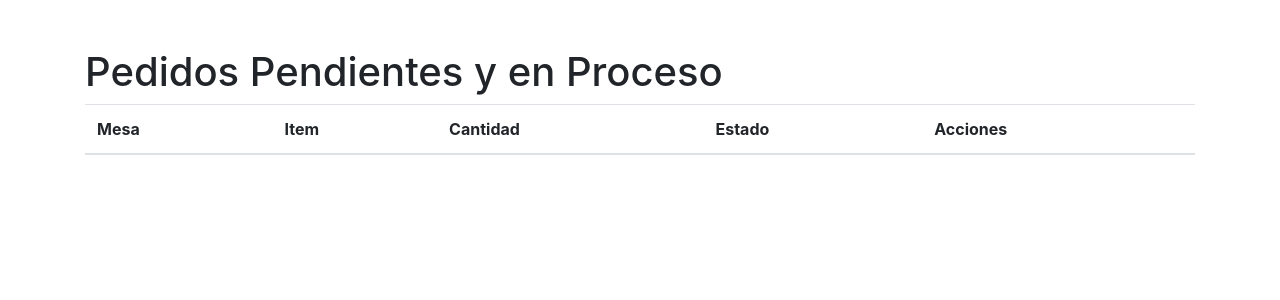
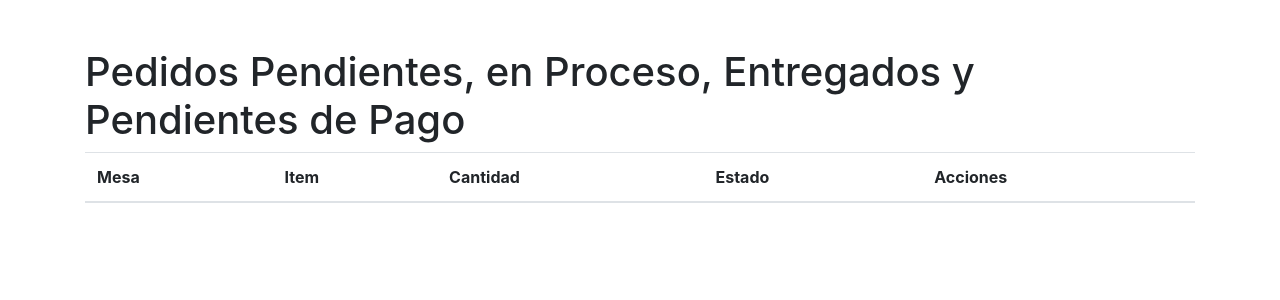
Before and after one commit to mbravo-94/Proyecto-gesti-n-de-restaurantes, a Django app: page /administracion/camarero/ in a window 1280 px wide. Shown: the top 300 px of the page. Run offline with Django 5.2, Linux system fonts and the light colour scheme; data comes from the database, SQL or seed files in the repository; both versions use the stored data as it was after the commit; lists and menus that the app fills with data are empty; some libraries are stand-ins or nearby versions.

Commit message:
Se añade mas estados administracion/camarero/

```diff
--- a/gestión_de_restaurantes/administracion/models.py
+++ b/gestión_de_restaurantes/administracion/models.py
@@ -1,4 +1,5 @@
 from django.db import models
+
 
 class Menu(models.Model):
     nombre = models.CharField(max_length=100)
@@ -16,6 +17,7 @@ class Menu(models.Model):
         verbose_name_plural = 'Menús'
         ordering = ['nombre']
 
+
 class Mesa(models.Model):
     numero = models.IntegerField(unique=True)
     capacidad = models.IntegerField()
@@ -29,6 +31,7 @@ class Mesa(models.Model):
         verbose_name = 'Mesa'
         verbose_name_plural = 'Mesas'
         ordering = ['numero']
+
 
 class Empleado(models.Model):
     PUESTO_CHOICES = [
@@ -51,10 +54,13 @@ class Empleado(models.Model):
         verbose_name_plural = 'Empleados'
         ordering = ['apellido', 'nombre']
 
+
 class Venta(models.Model):
     ESTADO_CHOICES = [
         ('PENDIENTE', 'Pendiente'),
         ('EN_PROCESO', 'En Proceso'),
+        ('ENTREGADO', 'Entregado'),
+        ('PENDIENTE_DE_PAGO', 'Pendiente de Pago'),
         ('COMPLETADA', 'Completada'),
     ]
 
--- a/gestión_de_restaurantes/administracion/templates/administracion/vista_camarero.html
+++ b/gestión_de_restaurantes/administracion/templates/administracion/vista_camarero.html
@@ -1,4 +1,3 @@
-<!-- administracion/templates/administracion/vista_camarero.html -->
 <!DOCTYPE html>
 <html lang="es">
 <head>
@@ -9,7 +8,7 @@
 </head>
 <body>
     <div class="container mt-5">
-        <h1>Pedidos Pendientes y en Proceso</h1>
+        <h1>Pedidos Pendientes, en Proceso, Entregados y Pendientes de Pago</h1>
         <table class="table table-striped">
             <thead>
                 <tr>
@@ -31,6 +30,10 @@
                         {% if orden.estado == 'PENDIENTE' %}
                             <a href="{% url 'cambiar_estado_venta' orden.id 'EN_PROCESO' %}" class="btn btn-warning btn-sm">Marcar como En Proceso</a>
                         {% elif orden.estado == 'EN_PROCESO' %}
+                            <a href="{% url 'cambiar_estado_venta' orden.id 'ENTREGADO' %}" class="btn btn-info btn-sm">Marcar como Entregado</a>
+                        {% elif orden.estado == 'ENTREGADO' %}
+                            <a href="{% url 'cambiar_estado_venta' orden.id 'PENDIENTE_DE_PAGO' %}" class="btn btn-primary btn-sm">Marcar como Pendiente de Pago</a>
+                        {% elif orden.estado == 'PENDIENTE_DE_PAGO' %}
                             <a href="{% url 'cambiar_estado_venta' orden.id 'COMPLETADA' %}" class="btn btn-success btn-sm">Marcar como Completada</a>
                         {% endif %}
                     </td>
--- a/gestión_de_restaurantes/administracion/views.py
+++ b/gestión_de_restaurantes/administracion/views.py
@@ -5,10 +5,12 @@ from .forms import MenuForm, MesaForm, EmpleadoForm, VentaForm
 from django.urls import reverse_lazy
 from django.views.generic import DeleteView
 
+
 ########################## Vistas para Menu ###########################
 def menu_list(request):
     menus = Menu.objects.all()
     return render(request, 'administracion/menu_list.html', {'menus': menus})
+
 
 def menu_create(request):
     if request.method == 'POST':
@@ -19,6 +21,7 @@ def menu_create(request):
     else:
         form = MenuForm()
     return render(request, 'administracion/menu_form.html', {'form': form})
+
 
 def menu_edit(request, pk):
     menu = get_object_or_404(Menu, pk=pk)
@@ -31,10 +34,12 @@ def menu_edit(request, pk):
         form = MenuForm(instance=menu)
     return render(request, 'administracion/menu_form.html', {'form': form})
 
+
 class MenuDelete(DeleteView):
     model = Menu
     template_name = 'administracion/menu_confirm_delete.html'
     success_url = reverse_lazy('menu_list')
+
 
 def cambiar_disponibilidad(request, pk):
     menu = get_object_or_404(Menu, pk=pk)
@@ -51,6 +56,7 @@ def mesa_list(request):
     mesas = Mesa.objects.all()
     return render(request, 'administracion/mesa_list.html', {'mesas': mesas})
 
+
 def mesa_create(request):
     if request.method == 'POST':
         form = MesaForm(request.POST)
@@ -60,6 +66,7 @@ def mesa_create(request):
     else:
         form = MesaForm()
     return render(request, 'administracion/mesa_form.html', {'form': form})
+
 
 def mesa_edit(request, pk):
     mesa = get_object_or_404(Mesa, pk=pk)
@@ -72,10 +79,12 @@ def mesa_edit(request, pk):
         form = MesaForm(instance=mesa)
     return render(request, 'administracion/mesa_form.html', {'form': form})
 
+
 class MesaDelete(DeleteView):
     model = Mesa
     template_name = 'administracion/mesa_confirm_delete.html'
     success_url = reverse_lazy('mesa_list')
+
 
 def mesa_toggle_disponibilidad(request, pk):
     mesa = get_object_or_404(Mesa, pk=pk)
@@ -86,10 +95,12 @@ def mesa_toggle_disponibilidad(request, pk):
         return redirect('mesa_list')
     return render(request, 'administracion/mesa_toggle_disponibilidad.html', {'mesa': mesa})
 
+
 ################################ Vistas para Empleado #################################
 def empleado_list(request):
     empleados = Empleado.objects.all()
     return render(request, 'administracion/empleado_list.html', {'empleados': empleados})
+
 
 def empleado_create(request):
     if request.method == 'POST':
@@ -100,6 +111,7 @@ def empleado_create(request):
     else:
         form = EmpleadoForm()
     return render(request, 'administracion/empleado_form.html', {'form': form})
+
 
 def empleado_edit(request, pk):
     empleado = get_object_or_404(Empleado, pk=pk)
@@ -112,10 +124,12 @@ def empleado_edit(request, pk):
         form = EmpleadoForm(instance=empleado)
     return render(request, 'administracion/empleado_form.html', {'form': form})
 
+
 class EmpleadoDelete(DeleteView):
     model = Empleado
     template_name = 'administracion/empleado_confirm_delete.html'
     success_url = reverse_lazy('empleado_list')
+
 
 ################################ vistas para cocina #################################
 
@@ -123,11 +137,14 @@ def vista_cocina(request):
     ordenes_pendientes = Venta.objects.filter(estado='PENDIENTE').order_by('fecha')
     return render(request, 'administracion/vista_cocina.html', {'ordenes': ordenes_pendientes})
 
+
 ################################ vistas para camarero  ################################
 
+# views.py
 def vista_camarero(request):
-    # Recuperar todas las ventas que están pendientes o en proceso
-    ordenes_pendientes = Venta.objects.filter(estado__in=['PENDIENTE', 'EN_PROCESO']).order_by('fecha')
+    # Recuperar todas las ventas que están pendientes, en proceso, entregadas o pendientes de pago
+    ordenes_pendientes = Venta.objects.filter(
+        estado__in=['PENDIENTE', 'EN_PROCESO', 'ENTREGADO', 'PENDIENTE_DE_PAGO']).order_by('fecha')
     context = {
         'ordenes': ordenes_pendientes
     }
@@ -140,6 +157,7 @@ def venta_list(request):
     ventas = Venta.objects.all()
     return render(request, 'administracion/venta_list.html', {'ventas': ventas})
 
+
 def venta_create(request):
     if request.method == 'POST':
         form = VentaForm(request.POST)
@@ -149,6 +167,7 @@ def venta_create(request):
     else:
         form = VentaForm()
     return render(request, 'administracion/venta_form.html', {'form': form})
+
 
 def venta_edit(request, pk):
     venta = get_object_or_404(Venta, pk=pk)
@@ -161,20 +180,24 @@ def venta_edit(request, pk):
         form = VentaForm(instance=venta)
     return render(request, 'administracion/venta_form.html', {'form': form})
 
+
 class VentaDelete(DeleteView):
     model = Venta
     template_name = 'administracion/venta_confirm_delete.html'
     success_url = reverse_lazy('venta_list')
 
+
+# views.py
 def cambiar_estado_venta(request, pk, nuevo_estado):
     venta = get_object_or_404(Venta, pk=pk)
     venta.estado = nuevo_estado
     venta.save()
     return redirect('vista_camarero')
+
+
 ##################### Vista principal ################################
 def index(request):
     return render(request, 'administracion/index.html')
-
 
 
 ############Login Administrador ##############
@@ -182,6 +205,7 @@ def index(request):
 from django.contrib.auth import authenticate, login, logout
 from django.contrib.auth.decorators import login_required
 from django.shortcuts import render, redirect
+
 
 # Vista de Login
 def login_view(request):
@@ -196,11 +220,13 @@ def login_view(request):
             return render(request, 'administracion/login.html', {'error': 'Credenciales inválidas'})
     return render(request, 'administracion/login.html')
 
+
 # Vista de Logout
 def logout_view(request):
     logout(request)
     return redirect('login')  # Redirigir a la página de login después de cerrar sesión
 
+
 # Vista de la Página de Administración, protegida por login
 @login_required(login_url='login')
 def index(request):
--- /dev/null
+++ b/gestión_de_restaurantes/venv.venv/pyvenv.cfg
@@ -0,0 +1,5 @@
+home = C:\Users\UX582\AppData\Local\Programs\Python\Python312
+include-system-site-packages = false
+version = 3.12.4
+executable = C:\Users\UX582\AppData\Local\Programs\Python\Python312\python.exe
+command = C:\Users\UX582\AppData\Local\Programs\Python\Python312\python.exe -m venv C:\Users\UX582\Desktop\waiter\Proyecto-gesti-n-de-restaurantes\gestión_de_restaurantes\venv.venv
--- a/requerist.txt
+++ b/requerist.txt
@@ -1,2 +1,3 @@
-widget_tweaks
 django
+pip install pillow
+pip install django-widget-tweaks
```
Also changed, not shown: gestión_de_restaurantes/db.sqlite3, 11 other files.
